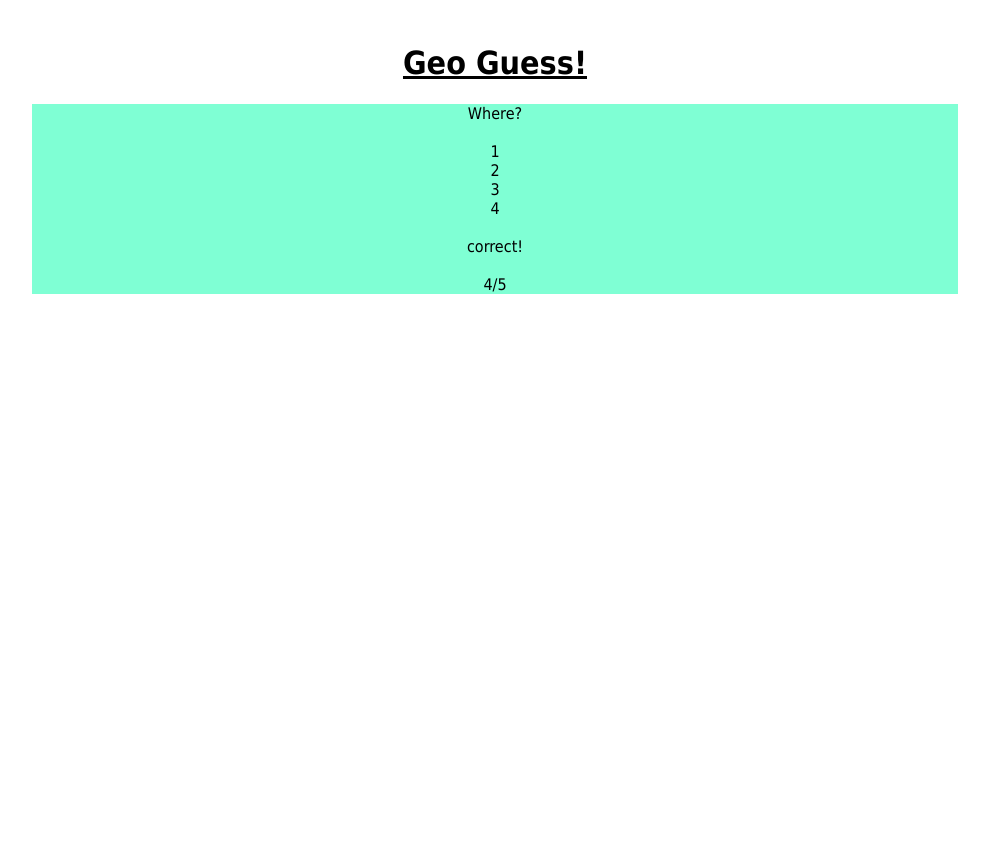
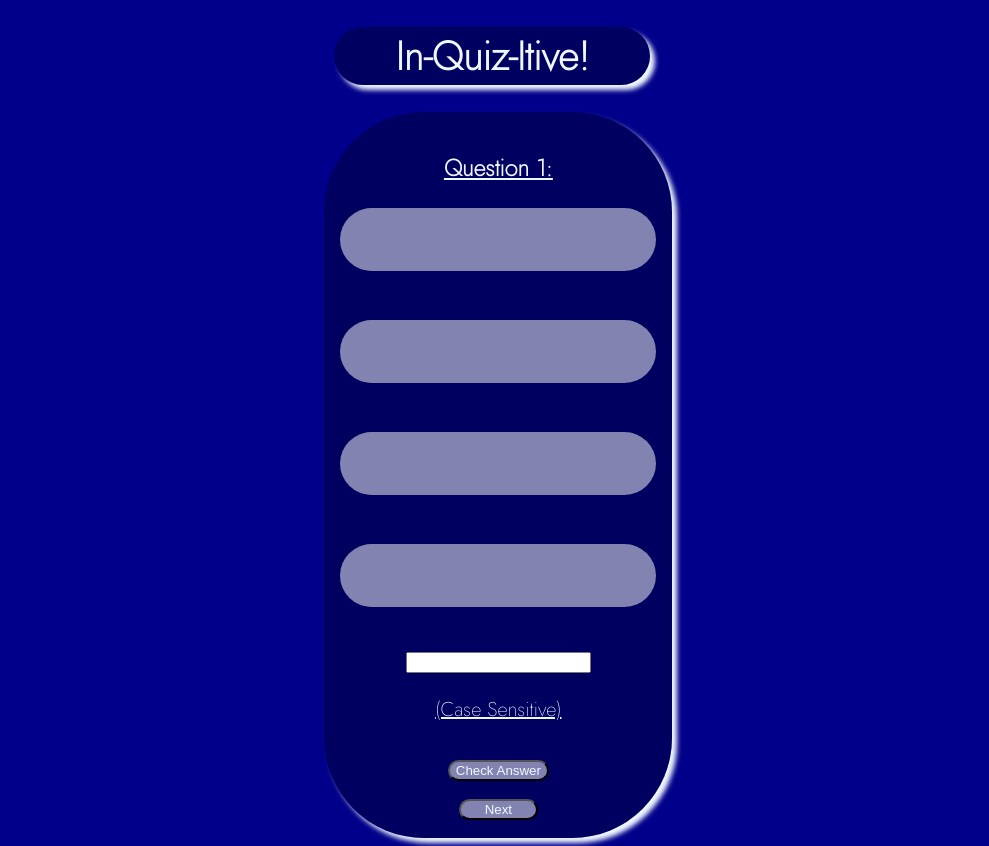
Before and after one commit to Adonisius/geo-historyquiz, a plain HTML site: page index.html in a window 1280 px wide. Shown: the whole page, without its empty margins (145-1134 px from the left). Before the commit the page ends 800 px from the top, so only its background shows below. Drawn offline with Linux system fonts and the light colour scheme; a web font is replaced by a local one.

Commit message:
current progress

```diff
--- a/assets/css/style.css
+++ b/assets/css/style.css
@@ -1,21 +1,48 @@
-/* Global */
+@import url('https://fonts.googleapis.com/css2?family=Anton&family=Edu+SA+Beginner&family=Jost:wght@200&family=Kanit:wght@200&display=swap');
+
+/* General Body Styles */
 body {
-    font-family: Tahoma, sans-serif;
+    background-color: darkblue;
+    color: aliceblue;
+    font-family: 'Jost', sans-serif;
+    font-size: 125%;
     text-align: center;
-    padding: 15px;
 }
 
-/* Header */
-h1 {
-    text-decoration: underline;
+header {
+    background-color: rgba(0, 0, 0, 0.3);
+    max-width: 25%;
+    margin-left: 37.3%;
+    border-radius: 100px;
+    box-shadow: 5px 5px 5px;
 }
 
-/* Game Area */
-.game-area{
-    box-sizing: border-box;
-    height: 75%;
-    width: 75%;
-    background-color: aquamarine;
-    margin-left: auto;
-    margin-right: auto;
+main {
+    background-color: rgba(0, 0, 0, 0.3);
+    max-width: 25%;
+    margin-left: 36.5%;
+    border-radius: 100px;
+    padding: 1rem;
+    text-decoration: underline;
+    box-shadow: 20px;
+    box-shadow: 5px 5px 5px;
 }
+
+.option {
+    background-color: rgba(255, 255, 255, 0.514);
+    color: aliceblue;
+    min-width: 100%;
+    min-height: 3rem;
+    border-radius: 50px;
+    margin-bottom: 10px;
+    margin-top: 10px;
+    padding-top: 15px;
+}
+
+.submit {
+    margin-top: 1rem;
+    background-color: rgba(255, 255, 255, 0.514);
+    color: aliceblue;
+    border-radius: 50px;
+    min-width: 25%;
+}
--- a/assets/js/script.js
+++ b/assets/js/script.js
@@ -0,0 +1,54 @@
+const questions = [
+    {
+        'question': 'What disease commonly spread on pirate ships with no access to fresh food supplies?',
+        'answers': ['Scurvy', 'Dysentery', 'Gangrene', 'Tuberculosis'],
+        'answer': 'Scurvy'
+    },
+
+    {
+        'question': 'Compared to their body weight, what animal is the strongest?',
+        'answers': ['Dung Beetle', 'Elephant', 'Ant', 'Cow'],
+        'answer': 'Dung Beetle'
+    },
+
+    {
+        'question': "What meat is used in a shepherd's pie?",
+        'answers': ['Chicken', 'Beef', 'Pork', 'Lamb'],
+        'answer': 'Lamb'
+    },
+
+    {
+        'question': 'Which planet has the most moons',
+        'answers': ['Jupiter', 'Saturn', 'Neptune', 'Venus'],
+        'answer': 'Saturn'
+    },
+
+    {
+        'question': 'Where is the smallest bone in the human body located',
+        'answers': ['Nose', 'Pinky Finger', 'Ear', 'Pinky Toe'],
+        'answer': 'Ear'
+    }
+];
+
+const inputAnswer = document.getElementById("answer");
+const score = 0;
+const curQuestion = questions[0];
+const quizQuestion = document.getElementById('question');
+
+function nextQuestion() {
+    curQuestion;
+    quizQuestion.innerHTML = curQuestion.question;
+}
+
+function checkAnswer() {
+    if (inputAnswer === curQuestion.answer) {
+        alert = 'Correct!';
+        score += 1;
+        curQuestion += 1;
+        nextQuestion();
+    } else {
+        alert = 'Incorrect :(';
+        curQuestion += 1;
+        nextQuestion();
+    }
+}
--- a/index.html
+++ b/index.html
@@ -1,37 +1,47 @@
 <!DOCTYPE html>
 <html lang="en">
+
 <head>
     <meta charset="UTF-8">
-    <meta http-equiv="X-UA-Compatible" content="IE=edge">
     <meta name="viewport" content="width=device-width, initial-scale=1.0">
     <link rel="stylesheet" href="assets/css/style.css">
-    <title>Document</title>
+    <title>In-Quiz-Itive!</title>
 </head>
+
 <body>
-    <h1 class="heading">
-        Geo Guess!</h1>
 
-    <div class="game-area">
-        <div class="question">
-            Where?
+    <header>
+        <div id="title">
+            <h1>In-Quiz-Itive!</h1>
         </div>
+    </header>
 
-        <br>
+    <main>
+        <div id="question-div">
+            <h3> Question 1: </h1>
 
-        <div class="answer">1</div>
-        <div class="answer">2</div>
-        <div class="answer">3</div>
-        <div class="answer">4</div>
+                <p id="question"> </p>
 
-        <br>
+                <p class="option"> </p><br>
+                <p class="option"> </p><br>
+                <p class="option"> </p><br>
+                <p class="option"> </p><br>
 
-        <div class="result">correct!</div>
+                <input type="text" required id="answer">
+                <p>(Case Sensitive)</p>
 
-        <br>
+                <button class="submit" onclick=checkAnswer()> Check Answer </button>
+                <br>
+                <button class="submit" id="next-button" onclick=nextQuestion()>Next</button>
 
-        <div class="score">4/5</div>
-    </div>
 
-    <script src="assets/js/script.js"></script>
+        </div>
+    </main>
+
+    <footer>
+
+    </footer>
+    <script src="script.js"></script>
 </body>
+
 </html>
```
